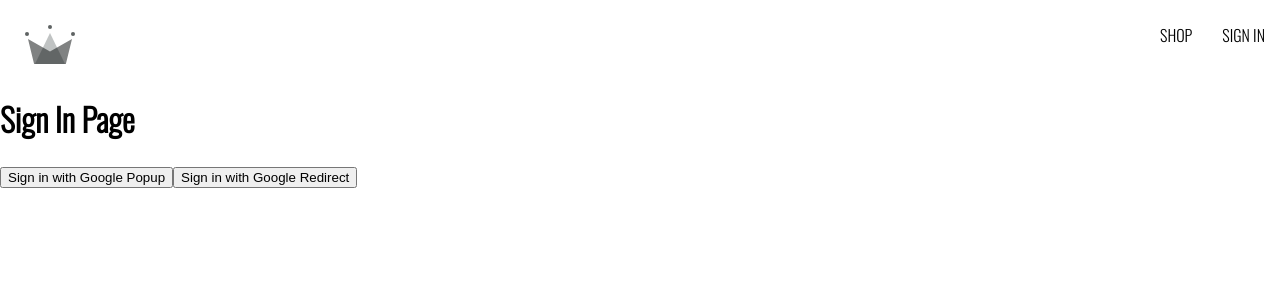
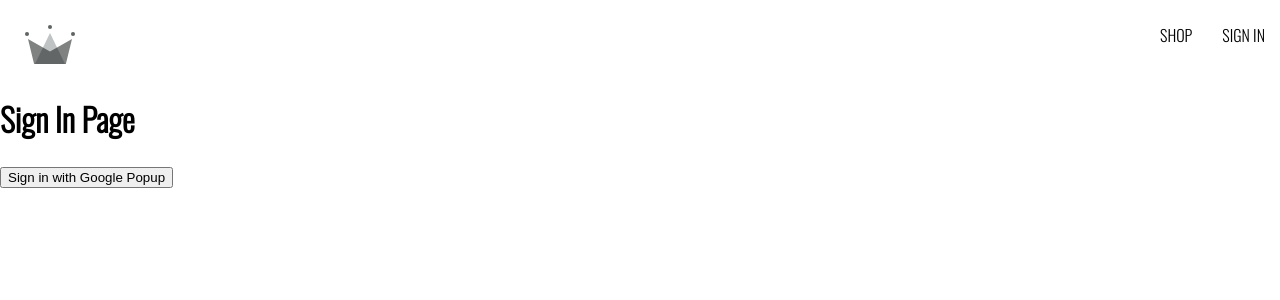
Before and after one commit to Kashus24/Elevate-clothing, a React (Create React App) app: page /sign-in in a window 1280 px wide. Shown: the top 300 px of the page. Built offline with nearby package versions, Linux system fonts and the light colour scheme.

Commit message:
removed google re direct sign in/ staying simple with pop up

```diff
--- a/src/routes/sign-in/sign-in-component.jsx
+++ b/src/routes/sign-in/sign-in-component.jsx
@@ -1,16 +1,14 @@
-
-import { useEffect } from "react";
-import { getRedirectResult } from "firebase/auth";
 
 import {
   auth,
   signInWithGooglePopup,
   createUserDocumentFromAuth,
-  signInWithGoogleRedirect
  } from "../../utils/firebase/firebase.utils";
+import { async } from "@firebase/util";
 
 
 const SignIn = () => {
+
 const logGoogleUser = async () => {
   const { user } = await signInWithGooglePopup();
   const userDocRef = await createUserDocumentFromAuth(user);
@@ -22,7 +20,6 @@ const logGoogleUser = async () => {
     <div>
       <h1> Sign In Page</h1>
       <button onClick={logGoogleUser}>Sign in with Google Popup </button>
-      <button onClick={signInWithGoogleRedirect}>Sign in with Google Redirect </button>
     </div>
   );
 };
```
